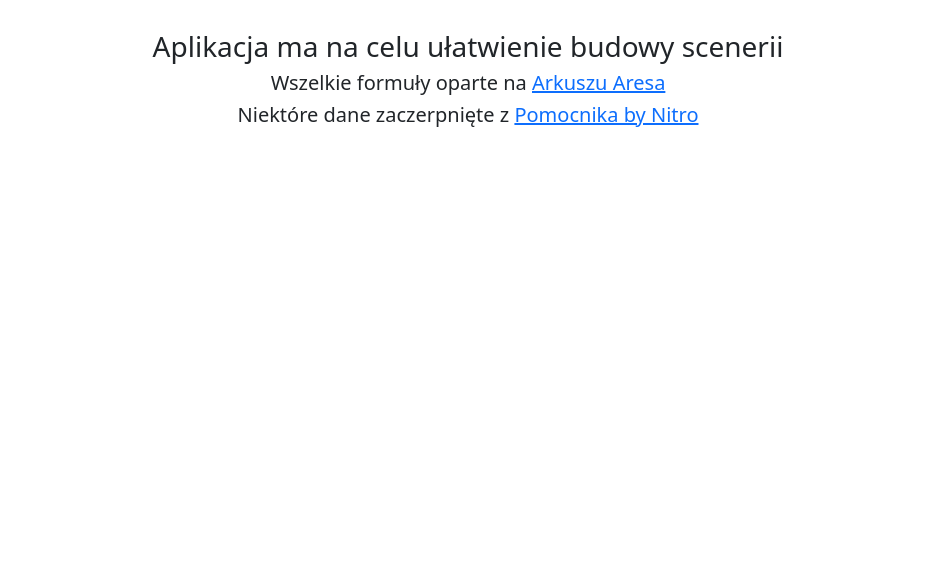
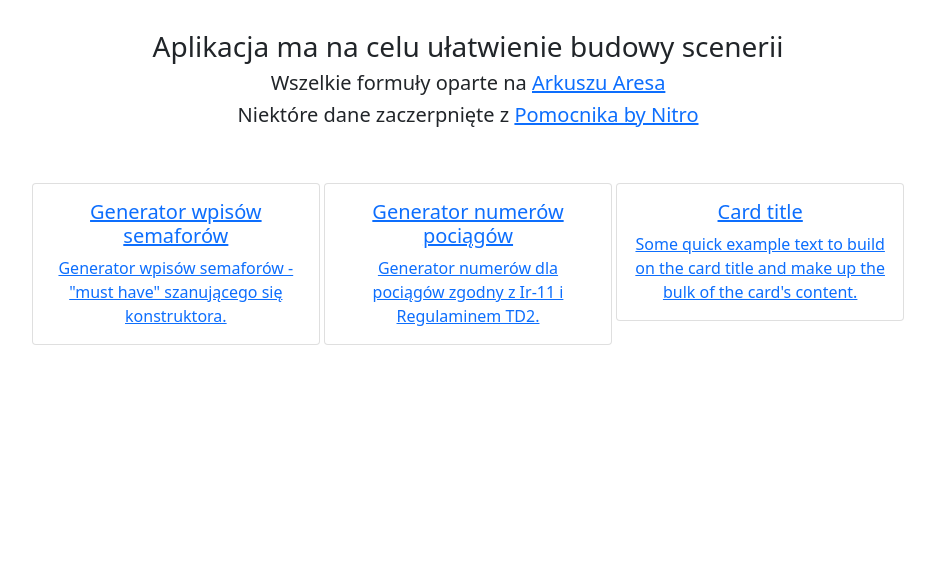
Before and after one commit to PiotrDebicki/Pomocnik-tedekowicza, a Flask app: page / in a window 1280 px wide. Shown: the part 156-741 px from the top of the page, without its empty margins (172-1107 px from the left). Run offline with Flask 2, Linux system fonts and the light colour scheme; some libraries are stand-ins or nearby versions.

Commit message:
change of .index apperance

```diff
--- a/templates/index.html
+++ b/templates/index.html
@@ -8,4 +8,32 @@
 <h3>Aplikacja ma na celu ułatwienie budowy scenerii</h3>
 <h5>Wszelkie formuły oparte na <a href="https://docs.google.com/spreadsheets/d/1JBnzTHlSux_R7UJkdTkZtIPwbK6sNjjMU86ZzJXTSng/edit#gid=596467753">Arkuszu Aresa</a></h5>
 <h5>Niektóre dane zaczerpnięte z <a href="https://nitro.td2.info.pl/pomocnik/10/">Pomocnika by Nitro</a></h5>
+<br>
+<br>
+<div style="text-align: center; display: inline-block;">
+    <a href="/#/" style=" text-align: center; display: inline-block;">
+        <div class="card" style="width: 18rem;">
+            <div class="card-body">
+                <h5 class="card-title">Generator wpisów semaforów</h5>
+                <p class="card-text">Generator wpisów semaforów - "must have" szanującego się konstruktora.</p>
+            </div>
+        </div>
+    </a>
+    <a href="/#/" style=" text-align: center; display: inline-block;">
+        <div class="card" style="width: 18rem;">
+            <div class="card-body">
+                <h5 class="card-title">Generator numerów pociągów</h5>
+                <p class="card-text">Generator numerów dla pociągów zgodny z Ir-11 i Regulaminem TD2.</p>
+            </div>
+        </div>
+    </a>
+    <a href="/#/" style=" text-align: center; display: inline-block;">
+        <div class="card" style="width: 18rem;">
+            <div class="card-body">
+                <h5 class="card-title">Card title</h5>
+                <p class="card-text">Some quick example text to build on the card title and make up the bulk of the card's content.</p>
+            </div>
+        </div>
+    </a>
+</div>
 {% endblock %}
```
Lines whose indentation alone changed are shown as unchanged.
